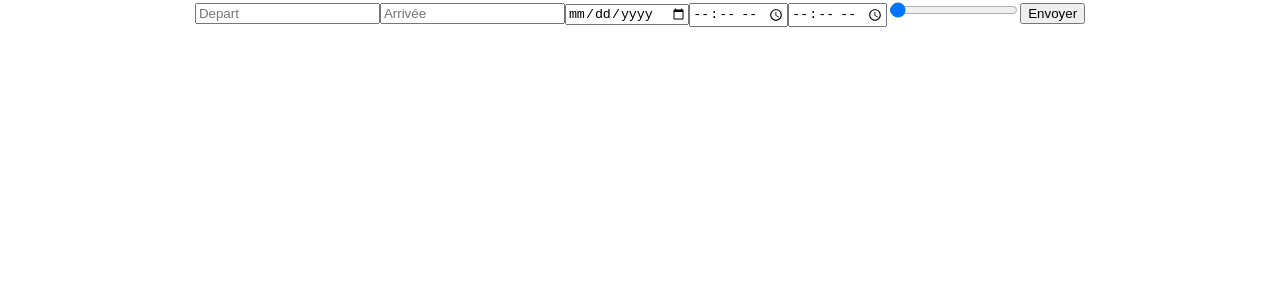
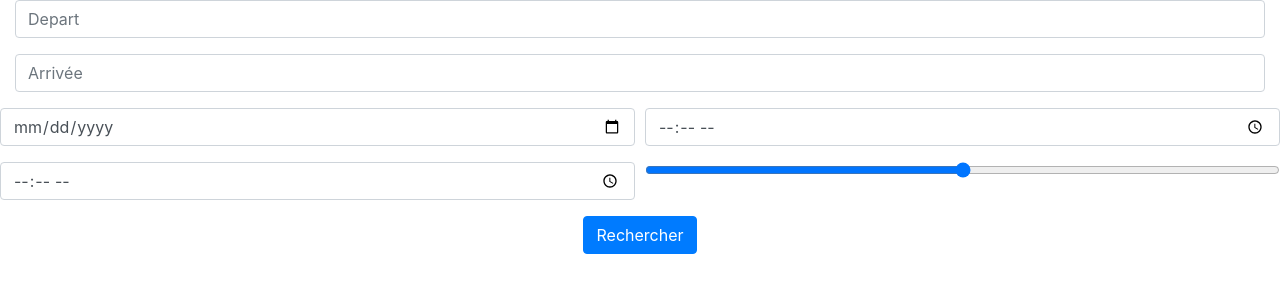
Before and after one commit to enzo-firmino/urcacar, a React (Create React App) app in the folder urcacar/: page / in a window 1280 px wide. Shown: the top 300 px of the page. Built offline with nearby package versions, Linux system fonts and the light colour scheme.

Commit message:
Form Search Trajet

```diff
--- a/urcacar/package.json
+++ b/urcacar/package.json
@@ -6,11 +6,13 @@
     "@testing-library/jest-dom": "^5.11.6",
     "@testing-library/react": "^11.2.2",
     "@testing-library/user-event": "^12.2.2",
+    "bootstrap": "^4.5.3",
     "eslint": "^7.14.0",
     "leaflet": "^1.7.1",
     "leaflet-routing-machine": "^3.2.12",
     "prettier": "^2.2.0",
     "react": "^17.0.1",
+    "react-bootstrap": "^1.4.0",
     "react-dom": "^17.0.1",
     "react-leaflet": "^3.0.2",
     "react-scripts": "4.0.1",
--- a/urcacar/src/components/FormSearchTrajet/index.js
+++ b/urcacar/src/components/FormSearchTrajet/index.js
@@ -1,4 +1,8 @@
-import {useState} from "react";
+import React, {useState} from "react";
+import Form from 'react-bootstrap/Form';
+import Col from "react-bootstrap/Col";
+import Button from "react-bootstrap/Button";
+
 
 export function FormSearchTrajet(props) {
 
@@ -18,51 +22,88 @@ export function FormSearchTrajet(props) {
     const [nbPassager, setNbPassager] = useState(1);
 
 
-    return ( <form onSubmit={handleSubmit}>
-        <label>
-            <input
-                placeholder='Depart'
-                type="text"
-                value={depart}
-                onChange={e => setDepart(e.target.value)}
-            />
-        </label>
-        <label>
-            <input
-                placeholder='Arrivée'
-                type="text"
-                value={arrive}
-                onChange={e => setArrive(e.target.value)}
-            />
-        </label>
-        <label>
-            <input
-                type="date"
-                value={date}
-                onChange={e => setDate(e.target.value)}
-            />
-        </label>
-        <label>
-            <input
-                type="time"
-                value={heureDepart}
-                onChange={e => setHeureDepart(e.target.value)}
-            />
-        </label>
-        <label>
-            <input
-                type="time"
-                value={heureArrive}
-                onChange={e => setHeureArrive(e.target.value)}
-            />
-        </label>
-        <label>
-            <input
-                type="range"
-                value={nbPassager}
-                onChange={e => setNbPassager(e.target.value)}
-            />
-        </label>
-        <input type="submit" value="Envoyer"/>
-    </form>)
+    return (
+        <Form>
+
+            <Form.Group as={Col} controlId="formGridDepart">
+                <Form.Control type="email" placeholder="Depart" />
+            </Form.Group>
+
+            <Form.Group as={Col} controlId="formGridArrive">
+                <Form.Control type="password" placeholder="Arrivée" />
+            </Form.Group>
+
+            <Form.Row>
+                <Form.Group as={Col} controlId="formGridDate">
+                    <Form.Control type="date"  />
+                </Form.Group>
+
+                <Form.Group as={Col} controlId="formGridHeureDepart">
+                    <Form.Control type="time"  />
+                </Form.Group>
+            </Form.Row>
+
+
+            <Form.Row>
+                <Form.Group as={Col} controlId="formGridHeureArrive">
+                    <Form.Control type="time"  />
+                </Form.Group>
+
+                <Form.Group as={Col} controlId="formGridNbPassagers">
+                    <Form.Control type="range"  />
+                </Form.Group>
+            </Form.Row>
+
+            <Button variant="primary" type="submit">
+                Rechercher
+            </Button>
+        </Form>);
+
+    //     <form onSubmit={handleSubmit}>
+    //     <label>
+    //         <input
+    //             placeholder='Depart'
+    //             type="text"
+    //             value={depart}
+    //             onChange={e => setDepart(e.target.value)}
+    //         />
+    //     </label>
+    //     <label>
+    //         <input
+    //             placeholder='Arrivée'
+    //             type="text"
+    //             value={arrive}
+    //             onChange={e => setArrive(e.target.value)}
+    //         />
+    //     </label>
+    //     <label>
+    //         <input
+    //             type="date"
+    //             value={date}
+    //             onChange={e => setDate(e.target.value)}
+    //         />
+    //     </label>
+    //     <label>
+    //         <input
+    //             type="time"
+    //             value={heureDepart}
+    //             onChange={e => setHeureDepart(e.target.value)}
+    //         />
+    //     </label>
+    //     <label>
+    //         <input
+    //             type="time"
+    //             value={heureArrive}
+    //             onChange={e => setHeureArrive(e.target.value)}
+    //         />
+    //     </label>
+    //     <label>
+    //         <input
+    //             type="range"
+    //             value={nbPassager}
+    //             onChange={e => setNbPassager(e.target.value)}
+    //         />
+    //     </label>
+    //     <input type="submit" value="Envoyer"/>
+    // </form>)
 }
--- a/urcacar/src/index.js
+++ b/urcacar/src/index.js
@@ -3,6 +3,8 @@ import ReactDOM from 'react-dom';
 import './index.css';
 import App from './App';
 import reportWebVitals from './reportWebVitals';
+import 'bootstrap/dist/css/bootstrap.min.css';
+
 
 ReactDOM.render(
   <React.StrictMode>
```
